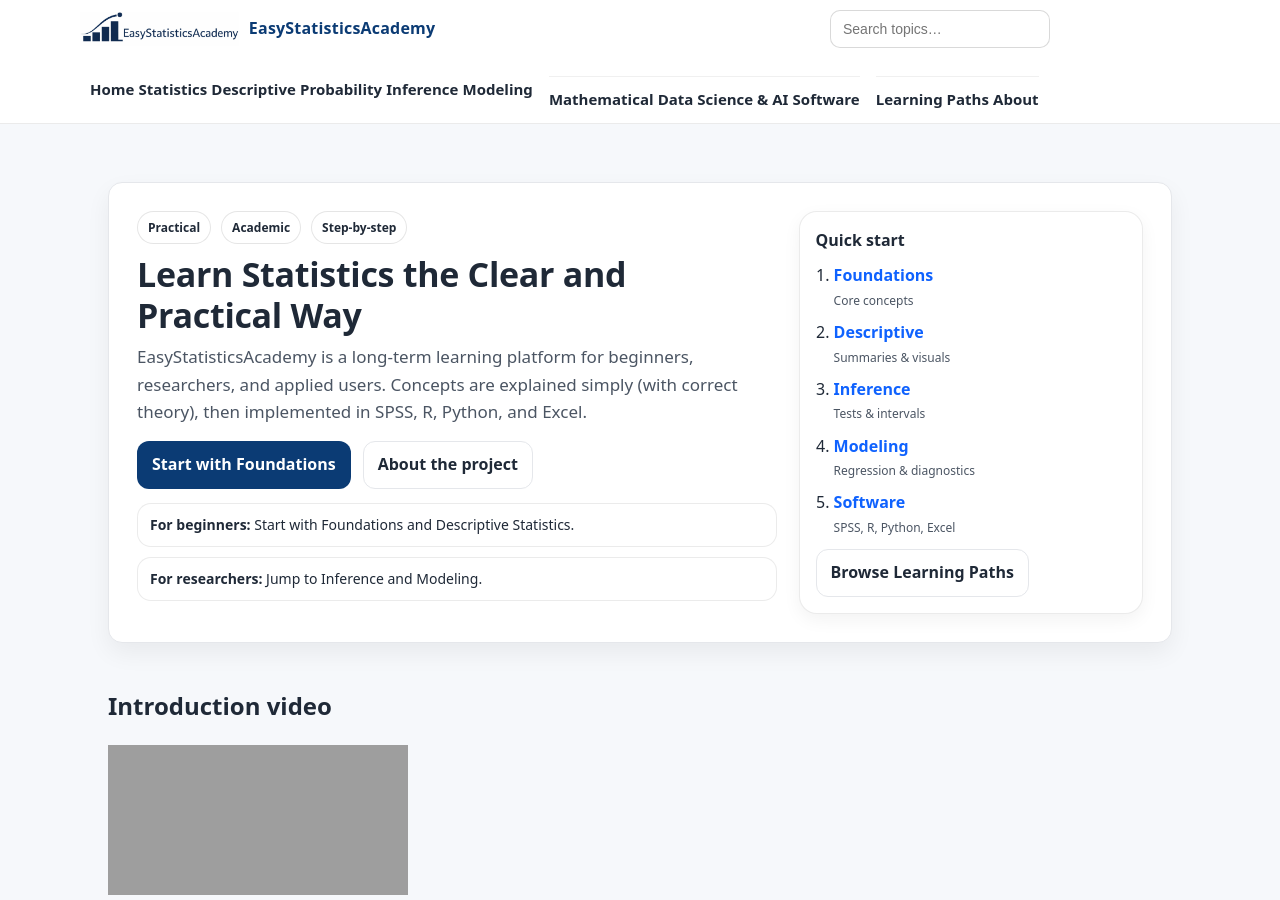
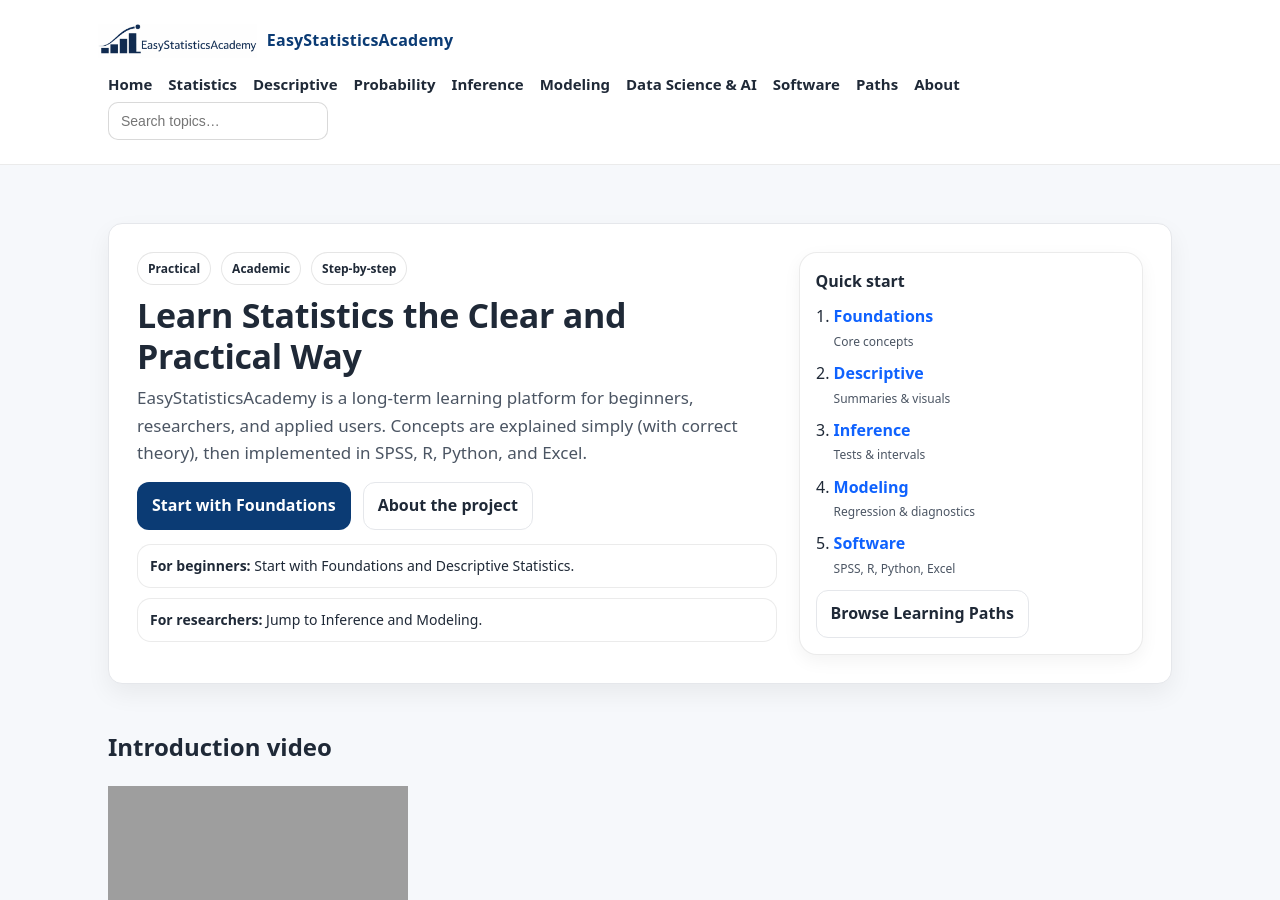
Before and after one commit to ammar-homaida-statistics/easystatisticsacademy, a Jekyll site: the page built from index.html, in a window 1280 px wide and 900 px high. Built offline with Jekyll 4.4.1, drawn with Linux system fonts in a browser that asks for light colours; grey boxes are pictures that could not be loaded.

Commit message:
Update header.html

```diff
--- a/_includes/header.html
+++ b/_includes/header.html
@@ -1,71 +1,38 @@
 <header class="site-header">
 
-  <!-- TOP ROW -->
-  <div class="container header-top">
+  <div class="container header-row">
 
-    <!-- BRAND -->
+    <!-- LEFT: BRAND -->
     <a class="brand" href="/">
       <img src="/images/brand/logo.png?v=2" alt="EasyStatisticsAcademy" />
       <span class="brand-text">EasyStatisticsAcademy</span>
     </a>
 
-    <!-- SEARCH -->
+    <!-- CENTER: NAV -->
+    <nav class="nav" aria-label="Primary navigation">
+      <a href="/">Home</a>
+      <a href="/foundations/">Statistics</a>
+      <a href="/descriptive/">Descriptive</a>
+      <a href="/probability/">Probability</a>
+      <a href="/inference/">Inference</a>
+      <a href="/modeling/">Modeling</a>
+      <a href="/data-mining/">Data Science & AI</a>
+      <a href="/software/">Software</a>
+      <a href="/learning-paths/">Paths</a>
+      <a href="/about/">About</a>
+    </nav>
+
+    <!-- RIGHT: SEARCH -->
     <div class="header-search">
       <input
         id="site-search"
         type="search"
         placeholder="Search topics…"
         autocomplete="off"
-        aria-label="Search"
       />
       <div id="search-results" class="search-results" hidden></div>
     </div>
 
-    <!-- MOBILE MENU BUTTON -->
-    <button
-      class="nav-toggle"
-      type="button"
-      aria-expanded="false"
-      aria-controls="site-nav"
-    >
-      <span class="sr-only">Toggle navigation</span>
-      <span class="nav-toggle-bar"></span>
-      <span class="nav-toggle-bar"></span>
-      <span class="nav-toggle-bar"></span>
-    </button>
-
-  </div>
-
-  <!-- NAVIGATION -->
-  <div class="container header-bottom">
-
-    <nav id="site-nav" class="nav" aria-label="Primary navigation">
-
-      <!-- MAIN LEARNING -->
-      <div class="nav-group">
-        <a href="/">Home</a>
-        <a href="/foundations/">Statistics</a>
-        <a href="/descriptive/">Descriptive</a>
-        <a href="/probability/">Probability</a>
-        <a href="/inference/">Inference</a>
-        <a href="/modeling/">Modeling</a>
-      </div>
-
-      <!-- ADVANCED -->
-      <div class="nav-group">
-        <a href="/mathematical-statistics/">Mathematical</a>
-        <a href="/data-mining/">Data Science &amp; AI</a>
-        <a href="/software/">Software</a>
-      </div>
-
-      <!-- SECONDARY -->
-      <div class="nav-group nav-secondary">
-        <a href="/learning-paths/">Learning Paths</a>
-        <a href="/about/">About</a>
-      </div>
-
-    </nav>
-
   </div>
 
 </header>
```
